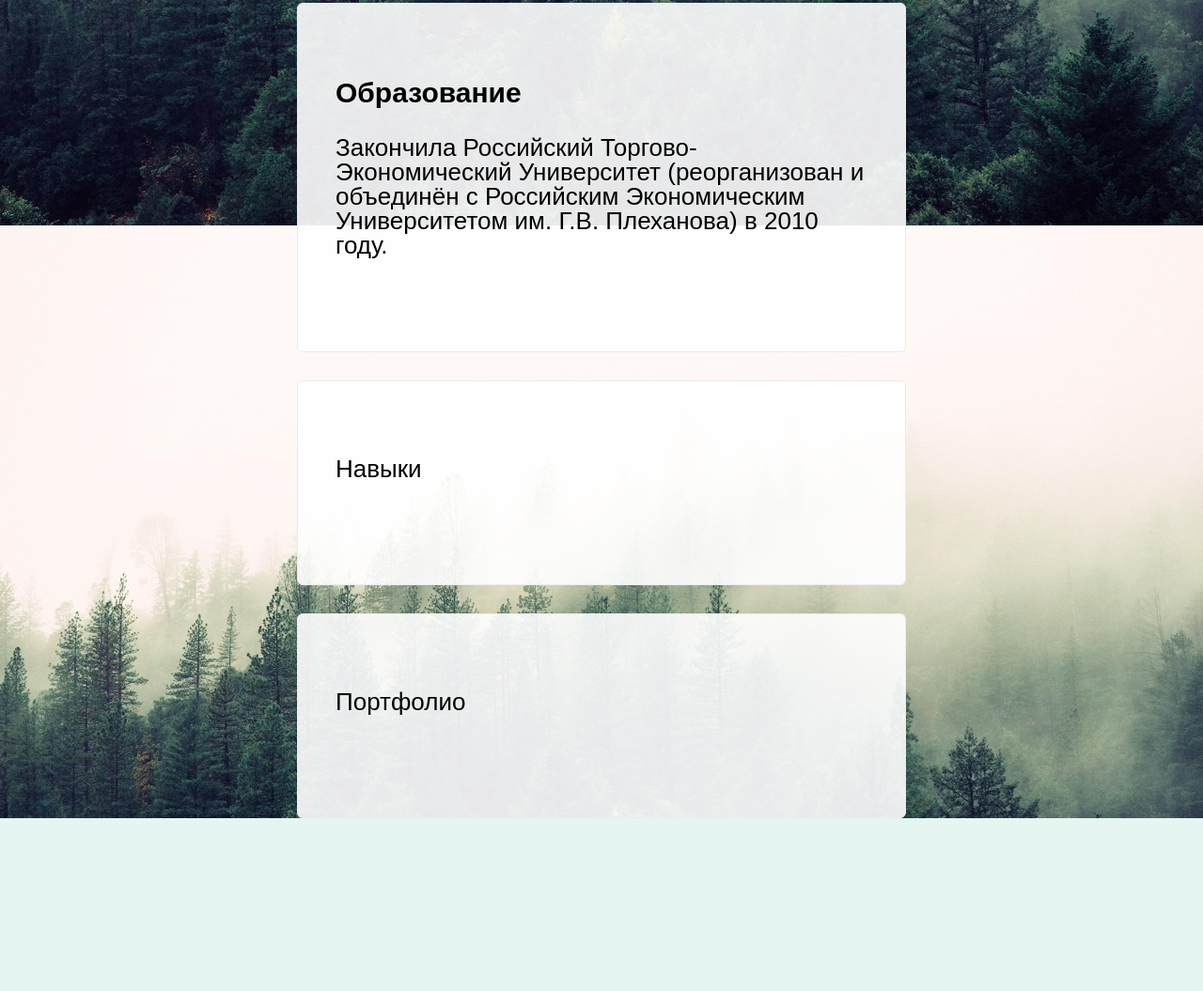
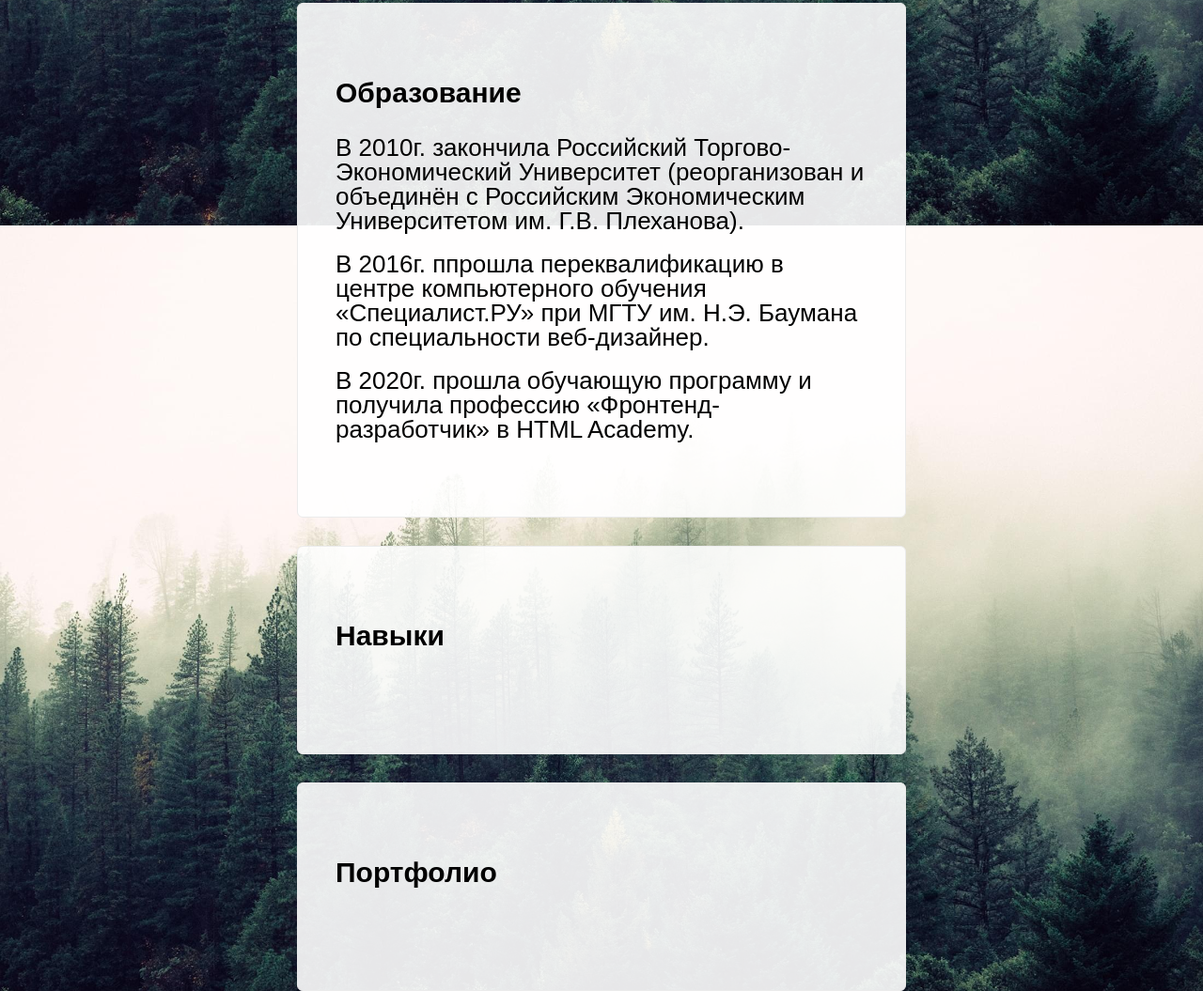
Before and after one commit to Kinkandju/jj-pw, a website: page jj-pw/index.html in a window 1280 px wide. Shown: the part 1467-2522 px from the top of the page at 94% size. Before the commit the page ends 2338 px from the top, so only its background shows below. Drawn offline with Linux system fonts and the light colour scheme; files whose address does not match are found by name.

Commit message:
Добавляет текст, разметку

```diff
--- a/jj-pw/index.html
+++ b/jj-pw/index.html
@@ -21,11 +21,11 @@
 
 	<nav class="page-header__navigation">
 		<ul class="page-header__list">
-			<li class="page-header__item">Приветствие</li>
-			<li class="page-header__item">Контакты</li>
-			<li class="page-header__item">Образование</li>
-			<li class="page-header__item">Навыки</li>
-			<li class="page-header__item">Портфолио</li>
+			<li class="page-header__item"><a href="#greeting">Приветствие</a></li>
+			<li class="page-header__item"><a href="#contacts">Контакты</a></li>
+			<li class="page-header__item"><a href="#education">Образование</a></li>
+			<li class="page-header__item"><a href="#skills">Навыки</a></li>
+			<li class="page-header__item"><a href="#portfolio">Портфолио</a></li>
 			<li class="page-header__item"><a href="cheatsheet.html">Шпаргалка</a></li>
 		</ul>
 	</nav>
@@ -93,10 +93,11 @@
 	<h2>Образование</h2>
 
 	<div class="education__description">
-		<p>Закончила Российский Торгово-Экономический Университет (реорганизован и объединён с Российским
-			Экономическим Университетом им. Г.В. Плеханова) в 2010 году.</p>
-		<p></p>
-		<p></p>
+		<p>В 2010г. закончила Российский Торгово-Экономический Университет (реорганизован и объединён с Российским
+			Экономическим Университетом им. Г.В. Плеханова).</p>
+		<p>В 2016г. ппрошла переквалификацию в центре компьютерного обучения «Специалист.РУ» при МГТУ им. Н.Э. Баумана
+			по специальности веб-дизайнер.</p>
+		<p>В 2020г. прошла обучающую программу и получила профессию «Фронтенд-разработчик» в HTML Academy.</p>
 	</div>
 
 </section>
--- a/src/scss/base.scss
+++ b/src/scss/base.scss
@@ -21,7 +21,7 @@ html {
 	background-image: url("../img/background.jpg");
 	background-size: cover;
 	background-repeat: no-repeat;
-	background-position: 0 -100px;
+	background-position: 0 0;
 	background-attachment: fixed;
 
 	min-width: 320px;
--- a/src/scss/blocks/greeting.scss
+++ b/src/scss/blocks/greeting.scss
@@ -18,7 +18,7 @@
 	width: 100%;
 
 	img {
-		border-radius: 10px;
+		border-radius: 6px;
 	}
 }
 
--- a/src/scss/blocks/portfolio.scss
+++ b/src/scss/blocks/portfolio.scss
@@ -2,9 +2,9 @@
 	h2 {
 		margin: 0 0 30px 0;
 
-		font-family: $font--yk-regular;
-		font-weight: 400;
-		font-size: 26px;
-		line-height: 26px;
+		font-family: $font--yk-bold;
+		font-weight: 700;
+		font-size: 30px;
+		line-height: 30px;
 	}
 }
--- a/src/scss/blocks/skills.scss
+++ b/src/scss/blocks/skills.scss
@@ -2,9 +2,9 @@
 	h2 {
 		margin: 0 0 30px 0;
 
-		font-family: $font--yk-regular;
-		font-weight: 400;
-		font-size: 26px;
-		line-height: 26px;
+		font-family: $font--yk-bold;
+		font-weight: 700;
+		font-size: 30px;
+		line-height: 30px;
 	}
 }
```
Also changed, not shown: src/_education.html (+5 -4 lines), src/_header.html (+5 -5 lines), jj-pw/css/style.css, jj-pw/css/style.min.css.
